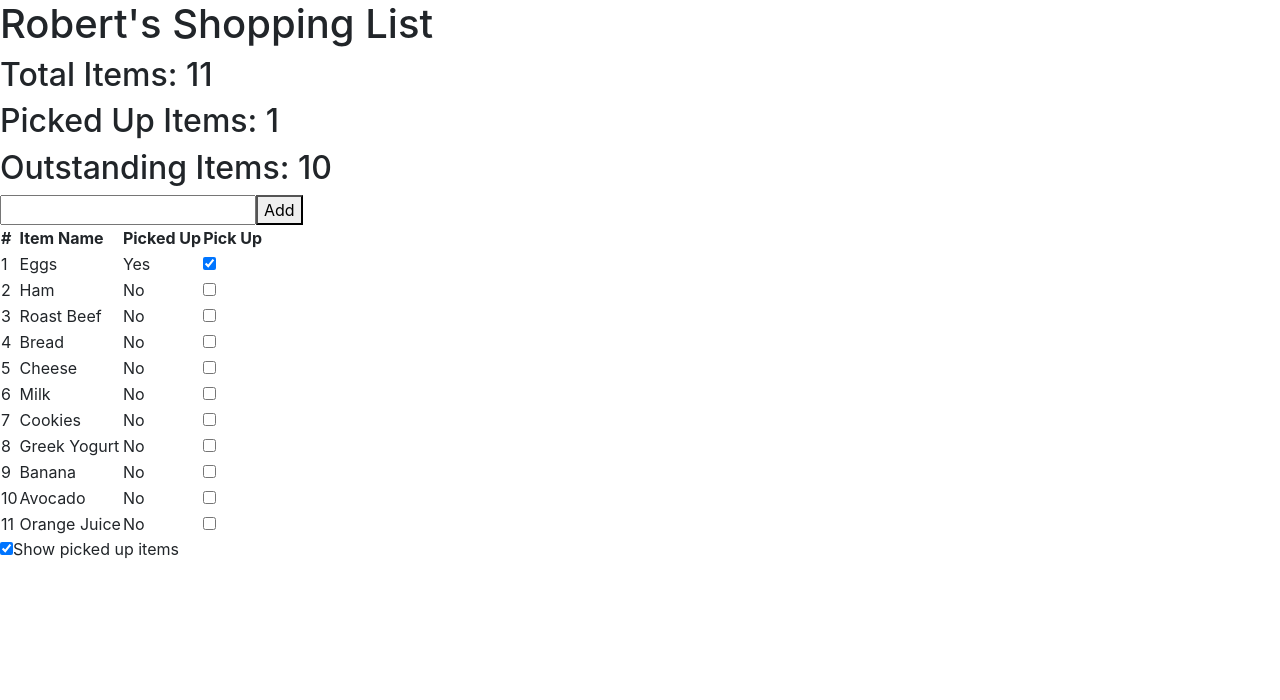
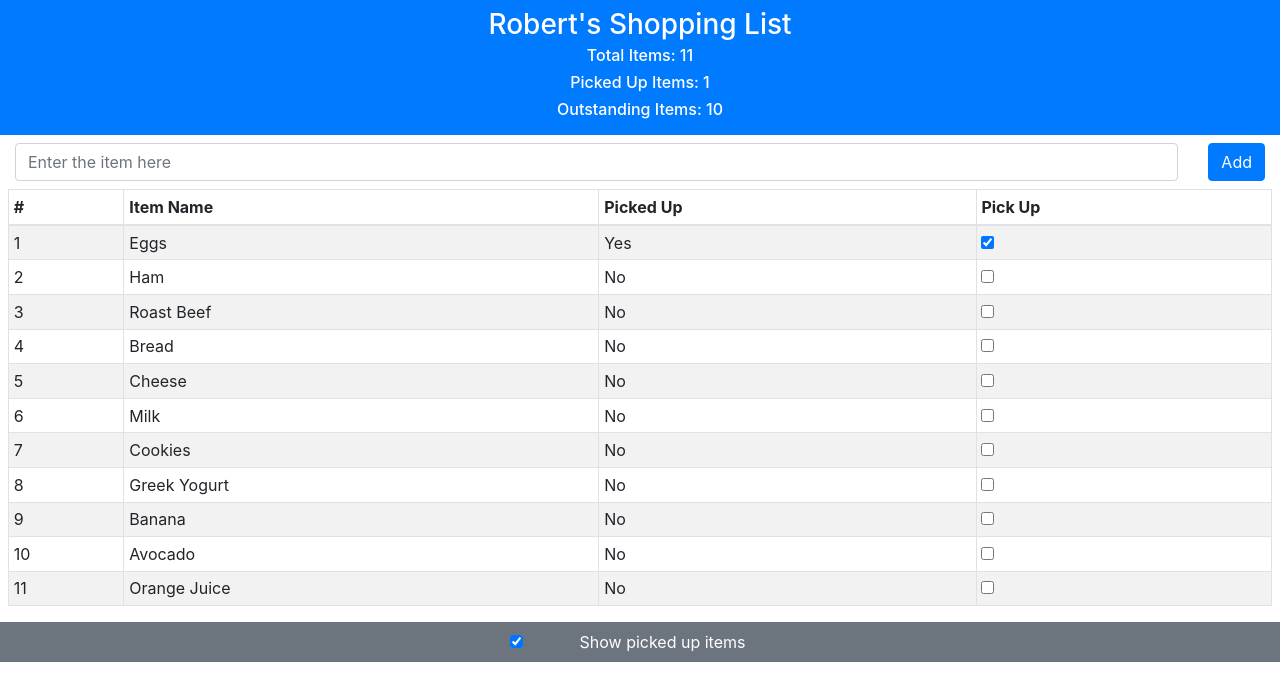
Before and after one commit to RobertPetrie/shopping-list, an Angular app: page / in a window 1280 px wide. Shown: the top 700 px of the page. Built offline with nearby package versions, Linux system fonts and the light colour scheme.

Commit message:
#20 Update the HTML with Bootstrap

```diff
--- a/src/app/app.component.html
+++ b/src/app/app.component.html
@@ -1,27 +1,33 @@
-<h1>
+<h3>
+  <h3 class="bg-primary text-center text-white p-2">
     {{ userName }}'s Shopping List
-</h1>
-<h2>
+    <h6 class="mt-1">
       Total Items: {{ totalItems }}
-</h2>
-<h2>
+    </h6>
+    <h6 class="mt-1">
       Picked Up Items: {{ totalItemsPickedUp }}
-</h2>
-<h2>
+    </h6>
+    <h6 class="mt-1">
       Outstanding Items: {{ totalItemsNotPickedUp }}
-</h2>
+    </h6>
+  </h3>
+</h3>
 
-<div>
+<div class="container-fluid">
+  <div class="row">
+    <div class="col">
       <!-- #newItem is the parameter used in addItem() -->
-  <input #newItem />
-
+      <input class="form-control"  placeholder="Enter the item here"  #newItem />
+    </div>
+    <div class="col-auto">
       <!-- (click) is an example of an event binding where it calls the addItem() method-->
-  <button (click)="addItem(newItem.value)">
-    Add
-  </button>
+      <button class="btn btn-primary" (click)="addItem(newItem.value)">Add</button>
+    </div>
+  </div>
 </div>
 
-<table>
+<div class="m-2">
+  <table class="table table-striped table-bordered table-sm">
     <thead>
       <tr>
         <th>#</th>
@@ -42,6 +48,11 @@
       </tr>
     </tbody>
   </table>
+</div>
 
-<input type="checkbox" [(ngModel)]="showComplete" />
-<label>Show picked up items</label>
+<div class="bg-secondary text-white text-center p-2 form-check">
+      <input class="form-check-input" type="checkbox" [(ngModel)]="showComplete"  />
+      <label class="form-check-label">
+          Show picked up items
+        </label>
+</div>
```
Lines whose indentation alone changed are shown as unchanged.
